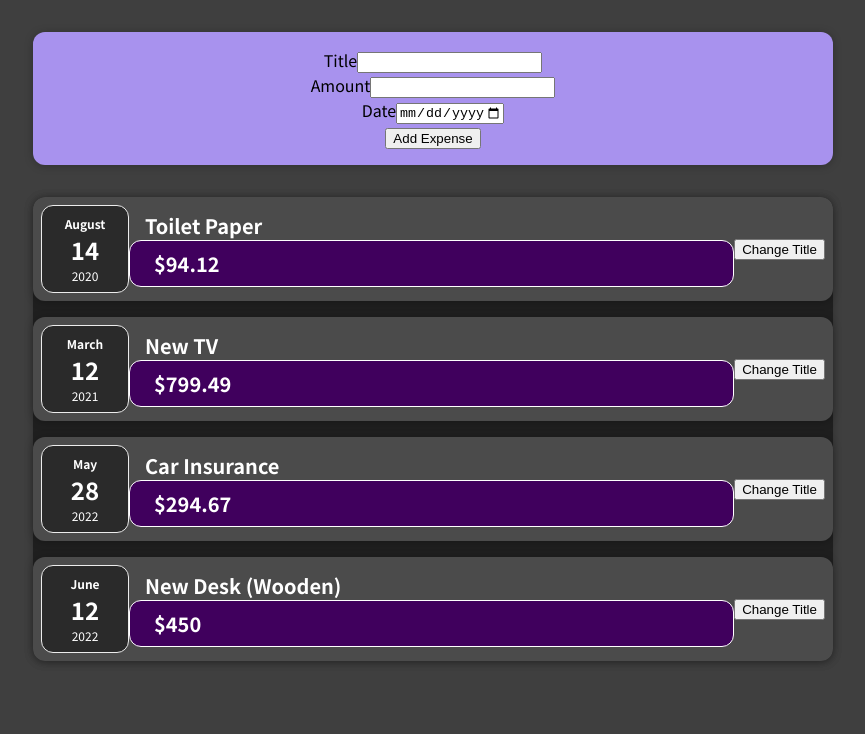
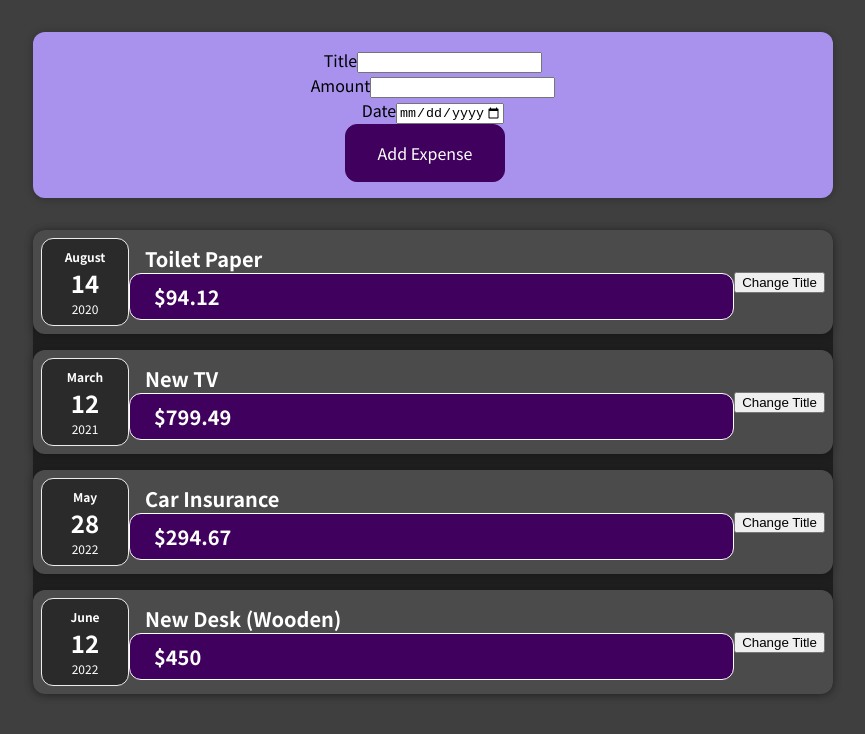
Before and after one commit to Koko-Dev/expense-tracker, a React (Create React App) app: page / in a window 1280 px wide. Shown: the top 734 px of the page, without its empty margins (207-1072 px from the left). Built offline with nearby package versions, Linux system fonts and the light colour scheme.

Commit message:
In NewExpense component, add styling to any button - in this case, the 'Add Expense' form button

```diff
--- a/src/components/NewExpense/NewExpense.css
+++ b/src/components/NewExpense/NewExpense.css
@@ -8,3 +8,14 @@
 	text-align: center;
 	box-shadow: 0 1px 8px rgba(0, 0, 0, 0.25);
 }
+
+.new-expense button {
+	font: inherit;
+	cursor: pointer;
+	padding: 1rem 2rem;
+	border: 1px solid #40005d;
+	background-color: #40005d;
+	color: #fff;
+	border-radius: 12px;
+	margin-right: 1rem;
+}
```
